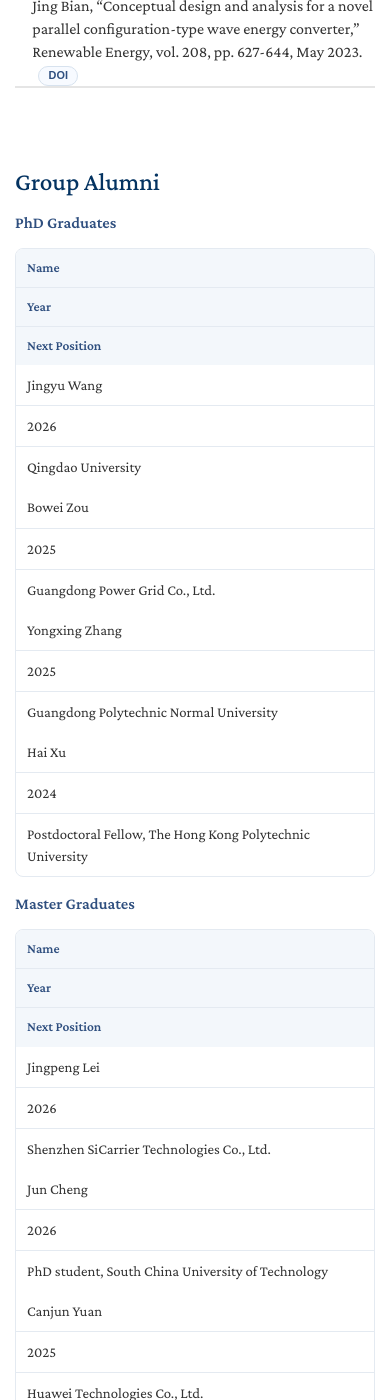
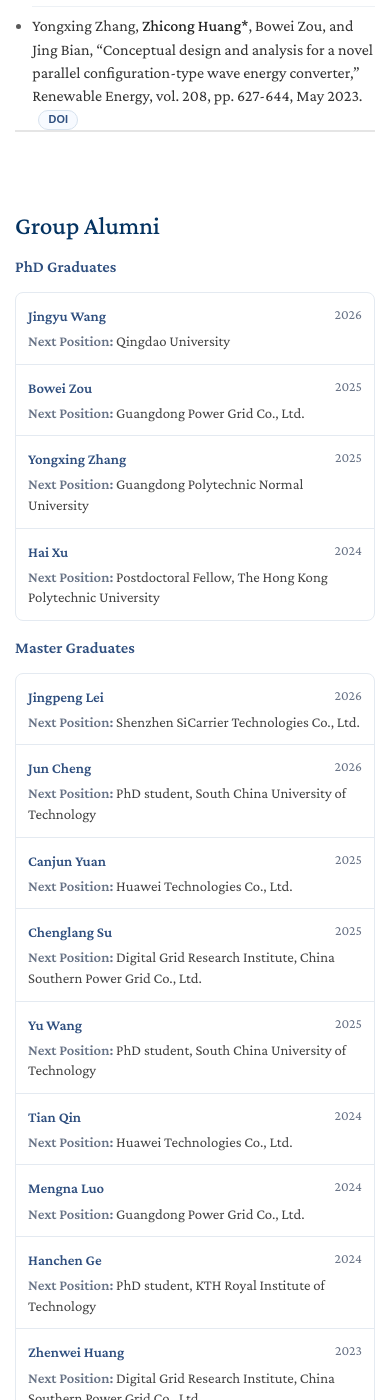
Before and after one commit to forwardhuang/forwardhuang.github.io, a Jekyll site: the page built from index.md, in a window 390 px wide and 1400 px high, scrolled down 6303 px. Built offline with Jekyll 4.4.1, drawn with Linux system fonts in a browser that asks for light colours; a style sheet for code colours, icons or effects is not loaded; our own code applies the rules of GitHub Pages for plain Markdown files.

Commit message:
Improve highlight and alumni spacing

```diff
--- a/_layouts/homepage.html
+++ b/_layouts/homepage.html
@@ -27,7 +27,7 @@
     <link rel="stylesheet" href="./assets/css/font.css">
     {% endif %}
     {% if site.auto_dark_mode %}
-    <link rel="stylesheet" href="./assets/css/style.css?v=20260712d">
+    <link rel="stylesheet" href="./assets/css/style.css?v=20260712f">
     <link rel="stylesheet" href="./assets/css/publications.css?v=20260712d">
     {% else %}
     <link rel="stylesheet" href="./assets/css/style-no-dark-mode.css?v=20260712d">
--- a/assets/css/style.scss
+++ b/assets/css/style.scss
@@ -90,15 +90,15 @@
 
 .highlight-summary {
   display: -webkit-box;
-  min-height: 4.5em;
-  max-height: 4.5em;
+  min-height: 6em;
+  max-height: 6em;
   margin: 8px 0 0;
   overflow: hidden;
   color: #444;
   font-size: 0.92rem;
   line-height: 1.5;
   -webkit-box-orient: vertical;
-  -webkit-line-clamp: 3;
+  -webkit-line-clamp: 4;
 }
 
 .highlight-actions {
@@ -374,20 +374,48 @@
     gap: 4px;
   }
 
-  .alumni-header,
-  .alumni-row {
-    grid-template-columns: 1fr;
+  .alumni-header {
+    display: none;
   }
 
-  .alumni-header span,
-  .alumni-row span {
-    border-right: 0;
-    border-bottom: 1px solid #e4eaf1;
+  .alumni-row {
+    grid-template-columns: minmax(0, 1fr) auto;
+    gap: 4px 12px;
+    padding: 12px;
   }
 
-  .alumni-header span:last-child,
+  .alumni-row + .alumni-row {
+    border-top: 1px solid #e4eaf1;
+  }
+
+  .alumni-row span {
+    padding: 0;
+    border-right: 0;
+  }
+
+  .alumni-row span:first-child {
+    min-width: 0;
+    color: #2f4f7f;
+    font-weight: 700;
+  }
+
+  .alumni-row span:nth-child(2) {
+    color: #687386;
+    font-size: 0.85rem;
+    text-align: right;
+  }
+
   .alumni-row span:last-child {
-    border-bottom: 0;
+    grid-column: 1 / -1;
+    color: #444;
+    line-height: 1.4;
+    overflow-wrap: anywhere;
+  }
+
+  .alumni-row span:last-child::before {
+    content: "Next Position: ";
+    color: #687386;
+    font-weight: 600;
   }
 
   .gallery-grid {
```
